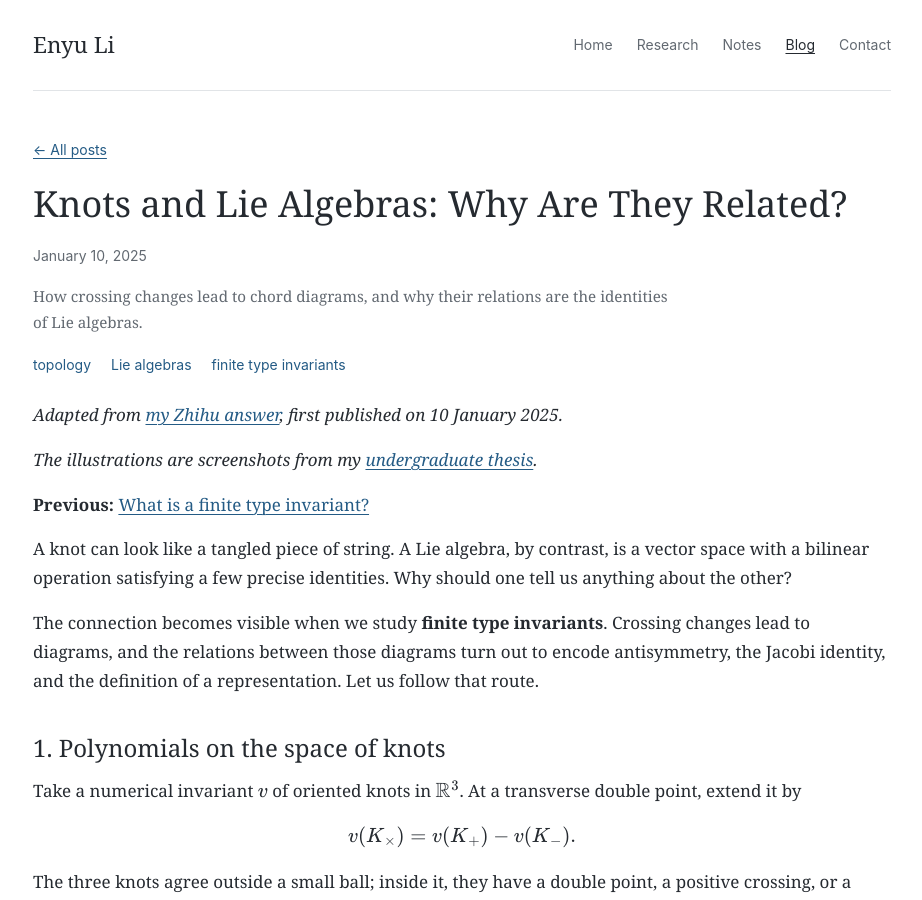
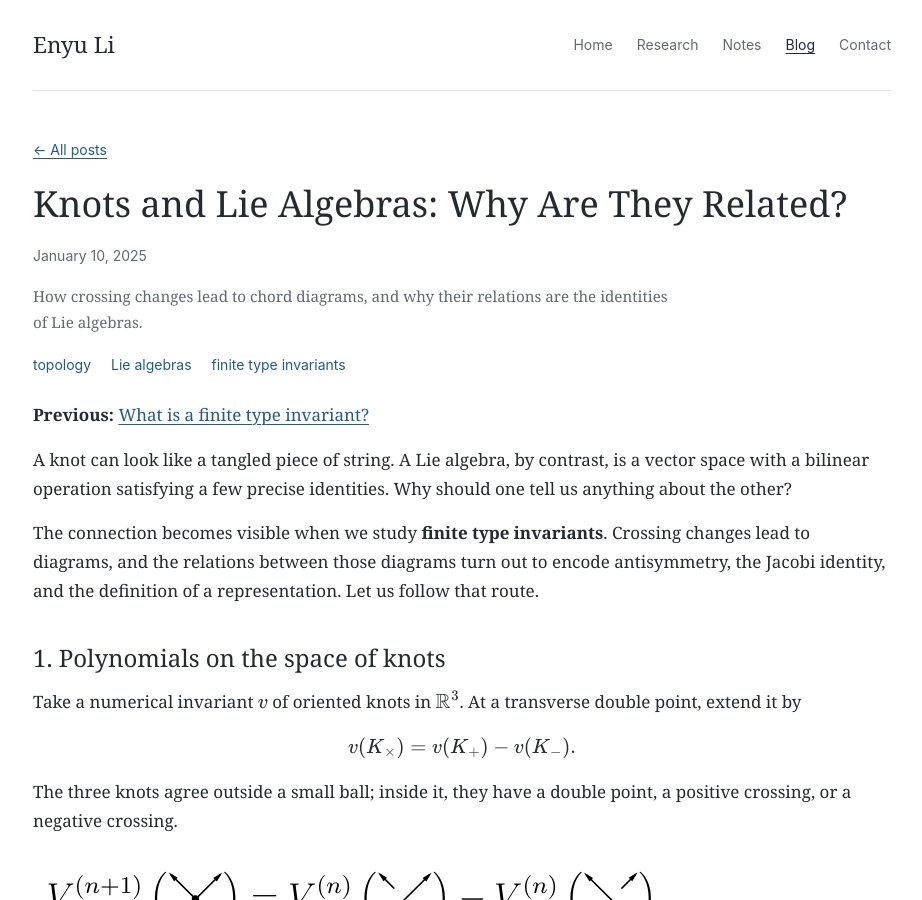
Before and after one commit to Enyu2023/Enyu2023.github.io, a Jekyll site: the page built from _posts/2025-01-10-Knots-and-Lie-Algebras.md, in a window 1280 px wide and 900 px high. Shown: the whole window, without its empty margins (178-1100 px from the left). Built offline with Jekyll 4.4.1, drawn with Linux system fonts in a browser that asks for light colours; formulas are drawn with MathJax 3; comment, search, counter and statistics services are not loaded; some of the changed text lies outside the part shown.

Commit message:
Remove adaptation and illustration provenance notices from posts

```diff
--- a/_posts/2025-01-10-Knots-and-Lie-Algebras.md
+++ b/_posts/2025-01-10-Knots-and-Lie-Algebras.md
@@ -11,10 +11,6 @@ tags:
 categories: Math
 related_note: /notes/finite-type-invariants/
 ---
-
-*Adapted from [my Zhihu answer](https://www.zhihu.com/question/293415543/answer/75742755445), first published on 10 January 2025.*
-
-*The illustrations are screenshots from my [undergraduate thesis]({{ '/assets/notes/finite-type-invariants.pdf' | relative_url }}).*
 
 **Previous:** [What is a finite type invariant?]({{ '/blog/math/What-Is-Finite-Type-Invariants' | relative_url }})
 
@@ -103,7 +99,7 @@ Kontsevich proved this by constructing a universal invariant with values in a co
 
 ![Kontsevich's integral as a sum over pairings and ordered heights, integrating products of logarithmic differentials.]({{ '/assets/images/knots-and-lie-algebras/kontsevich-integral.png' | relative_url }})
 
-*Equation (3.42) from Section 3.2.1 of my thesis, written for a Morse tangle $$T$$ as $$I(T)$$. The knot invariant $$Z$$ is obtained after normalization.*
+*For a Morse tangle $$T$$, the expression above defines $$I(T)$$. The knot invariant $$Z$$ is obtained after normalization.*
 
 Very roughly, choose a height function on a knot, pair points lying at the same height, and attach a chord to each pair. Integrating products of logarithmic differentials over ordered heights produces diagram-valued coefficients. A suitable normalization gives the knot invariant usually denoted by $$Z$$.
 
@@ -115,7 +111,7 @@ Universality means that every finite type invariant can be recovered by a linear
 
 Chord diagrams can be enlarged to **Jacobi diagrams**. Keep the oriented skeleton, but allow the graph attached to it to have internal trivalent vertices. Its univalent vertices lie on the skeleton, and each trivalent vertex carries a cyclic ordering of its three incident half-edges. We require every connected component of the attached graph to meet the skeleton. We draw the skeleton with solid lines and the attached graph with dashed lines. The degree is half the total number of univalent and trivalent vertices of the dashed graph; for a chord diagram, this is its number of chords.
 
-![Three Jacobi diagrams from the thesis, labelled Primitive, Prime, and Not Prime.]({{ '/assets/images/knots-and-lie-algebras/jacobi-diagrams.png' | relative_url }})
+![Three Jacobi diagrams, labelled Primitive, Prime, and Not Prime.]({{ '/assets/images/knots-and-lie-algebras/jacobi-diagrams.png' | relative_url }})
 
 The key relation near the skeleton is **STU**:
 
@@ -241,7 +237,7 @@ The striking point is already visible before these deeper questions: the local i
 
 ## References
 
-- [My undergraduate thesis, Finite Type Invariants of Knots]({{ '/assets/notes/finite-type-invariants.pdf' | relative_url }}), 2024. Source of the illustrations: Chapters 1–2 and equation (3.42).
+- [My undergraduate thesis, Finite Type Invariants of Knots]({{ '/assets/notes/finite-type-invariants.pdf' | relative_url }}), 2024.
 - Tomotada Ohtsuki, *Quantum Invariants: A Study of Knots, 3-Manifolds, and Their Sets*, World Scientific, 2002, especially Chapter 8.
 - Dror Bar-Natan, [On the Vassiliev Knot Invariants](https://www.math.utoronto.ca/drorbn/papers/OnVassiliev/index.html), *Topology* **34** (1995), 423–472.
 - Greg Kuperberg, [Detecting Knot Invertibility](https://arxiv.org/abs/q-alg/9712048), *Journal of Knot Theory and Its Ramifications* **5** (1996), 173–181.
```
Also changed, not shown: _posts/2023-04-04-Understanding-the-Implicit-Function-Theorem.md (+0 -2 lines), _posts/2024-02-19-What-Is-Finite-Type-Invariants.md (+2 -2 lines), _posts/2024-07-31-Continuous-Maps-to-Ordered-Spaces.md (+0 -2 lines).
